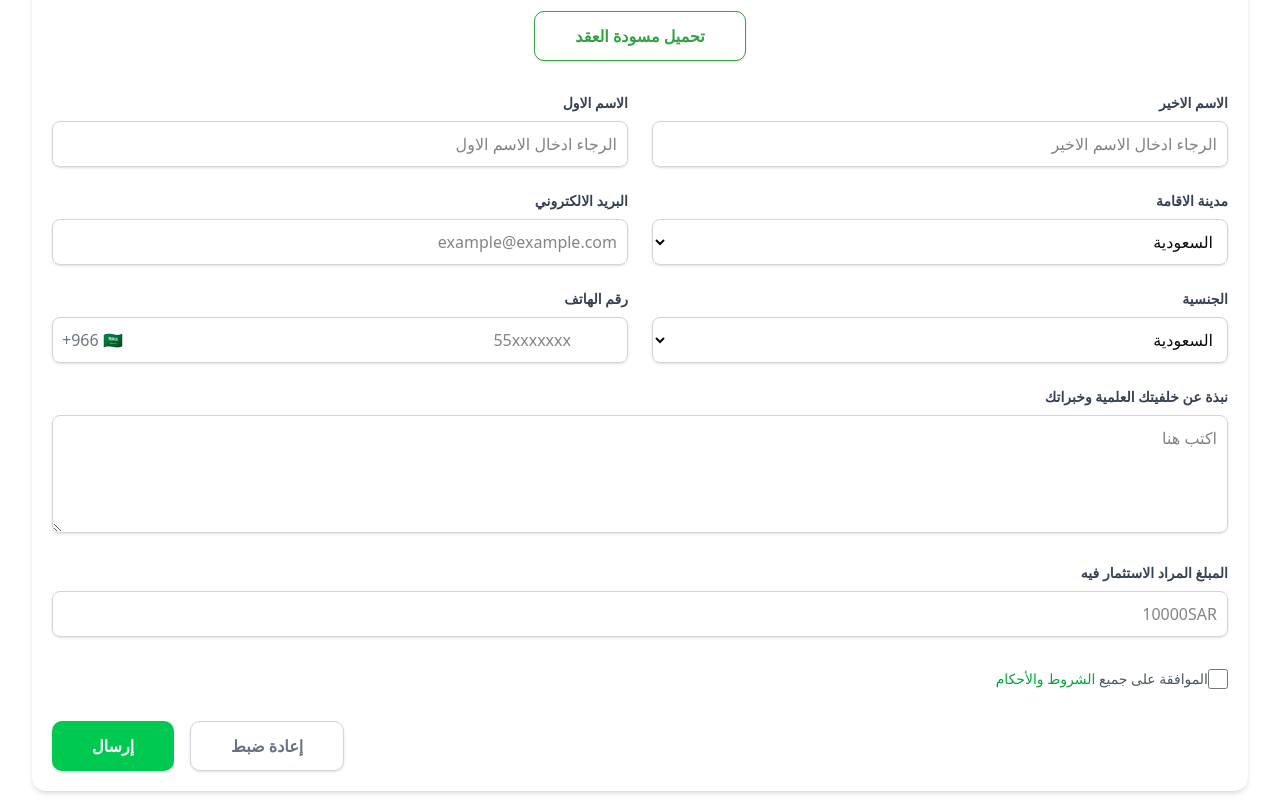
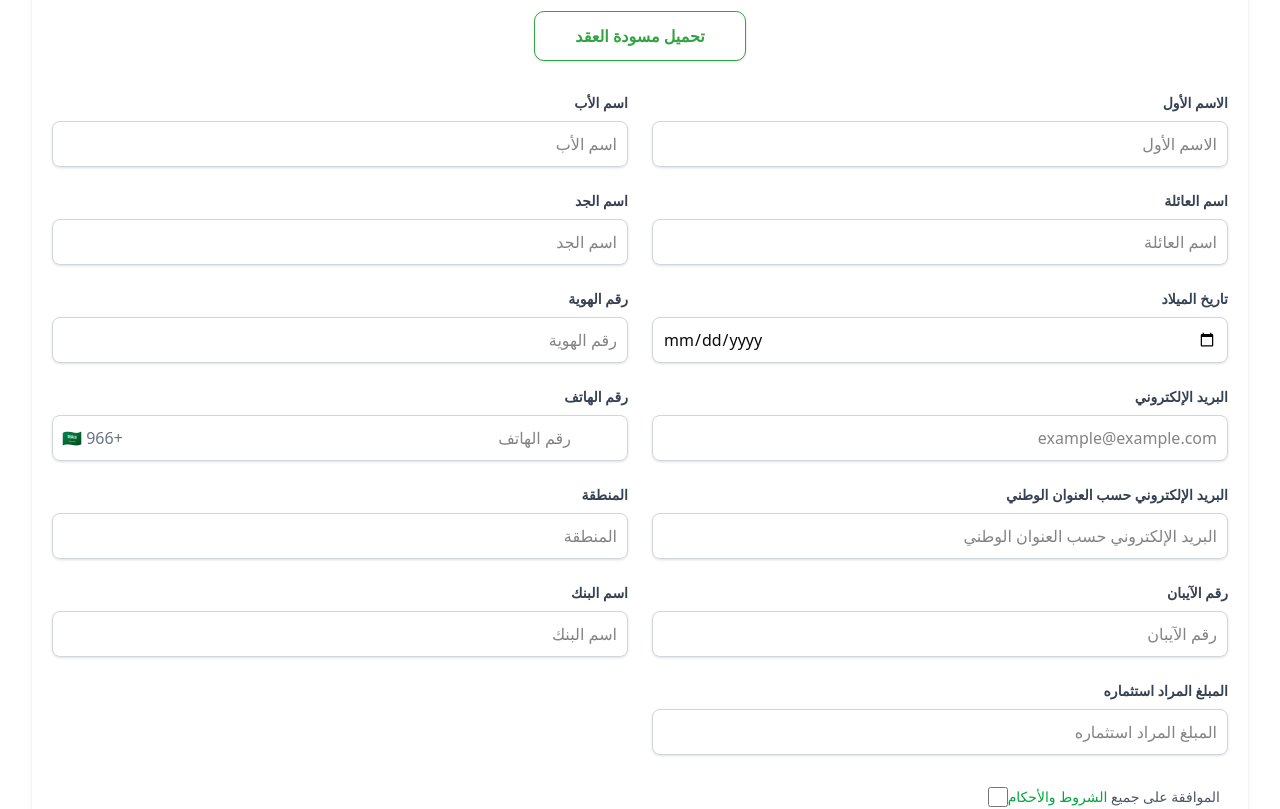
Before and after one commit to SaadoNasr202/firts, a Next.js app: page /invstore in a window 1280 px wide. Shown: the part 1140-1949 px from the top of the page. Built offline with nearby package versions, Linux system fonts and the light colour scheme.

Commit message:
contract

```diff
--- a/src/components/InvestoreRegister.tsx
+++ b/src/components/InvestoreRegister.tsx
@@ -1,29 +1,32 @@
+// src/components/InvestoreForm.tsx
 "use client";
 
 import React, { useState } from "react";
 
 export default function InvestoreForm() {
-	// حالة لتخزين بيانات النموذج (Form)
 	const [formData, setFormData] = useState({
 		firstName: "",
-		lastName: "",
+		fatherName: "",
+		family: "",
+		birthDate: "",
 		email: "",
+		nationalEmail: "",
+		iban: "",
+		grandfatherName: "",
+		idNumber: "",
+		phoneNumber: "",
 		city: "",
-		phoneNumber: "",
-		nationality: "",
+		bankName: "",
 		investmentAmount: "",
-		background: "",
 		agreed: false,
 	});
 
-	// دالة للتعامل مع تغييرات الحقول
 	const handleChange = (
 		e: React.ChangeEvent<
 			HTMLInputElement | HTMLSelectElement | HTMLTextAreaElement
 		>,
 	) => {
 		const { name } = e.target;
-		// استخدام حارس النوع للتحقق من نوع العنصر قبل الوصول إلى الخاصية
 		let value: string | boolean;
 
 		if (e.target instanceof HTMLInputElement && e.target.type === "checkbox") {
@@ -38,88 +41,139 @@ export default function InvestoreForm() {
 		}));
 	};
 
-	// دالة للتعامل مع إرسال النموذج (Form)
 	const handleSubmit = (e: React.FormEvent) => {
 		e.preventDefault();
 		console.log("Form Data Submitted:", formData);
-		// يمكنك إضافة منطق إرسال البيانات إلى الخادم هنا
-	};
-
-	// دالة لإعادة ضبط النموذج (Form)
-	const handleReset = () => {
-		setFormData({
-			firstName: "",
-			lastName: "",
-			email: "",
-			city: "",
-			phoneNumber: "",
-			nationality: "",
-			investmentAmount: "",
-			background: "",
-			agreed: false,
-		});
 	};
 
 	return (
 		<form
 			onSubmit={handleSubmit}
-			onReset={handleReset}
 			className="rtl mx-auto w-full space-y-6 text-right"
+			dir="rtl"
 		>
-			{/* عنوان النموذج الرئيسي */}
-
-			{/* حقول الإدخال في تخطيط من عمودين */}
-			{/* يتحول من عمود واحد على الشاشات الصغيرة إلى عمودين على الشاشات المتوسطة */}
+			{/* شبكة حقلين في كل صف */}
 			<div className="grid grid-cols-1 gap-6 md:grid-cols-2">
-				{/* الاسم الاول */}
+				{/* الصف الأول */}
 				<div className="space-y-2">
 					<label
 						htmlFor="firstName"
 						className="block text-sm font-semibold text-gray-700"
 					>
-						الاسم الاول
+						الاسم الأول
 					</label>
 					<input
 						type="text"
 						id="firstName"
 						name="firstName"
-						placeholder="الرجاء ادخال الاسم الاول"
+						placeholder="الاسم الأول"
 						value={formData.firstName}
 						onChange={handleChange}
 						className="w-full rounded-md border border-gray-300 p-2.5 shadow-sm focus:border-green-500 focus:ring-green-500"
-						dir="rtl" // تم إضافة هذه الخاصية
+						required
+					/>
+				</div>
+				<div className="space-y-2">
+					<label
+						htmlFor="fatherName"
+						className="block text-sm font-semibold text-gray-700"
+					>
+						اسم الأب
+					</label>
+					<input
+						type="text"
+						id="fatherName"
+						name="fatherName"
+						placeholder="اسم الأب"
+						value={formData.fatherName}
+						onChange={handleChange}
+						className="w-full rounded-md border border-gray-300 p-2.5 shadow-sm focus:border-green-500 focus:ring-green-500"
 						required
 					/>
 				</div>
 
-				{/* الاسم الاخير */}
+				{/* الصف الثاني */}
 				<div className="space-y-2">
 					<label
-						htmlFor="lastName"
+						htmlFor="family"
 						className="block text-sm font-semibold text-gray-700"
 					>
-						الاسم الاخير
+						اسم العائلة
 					</label>
 					<input
 						type="text"
-						id="lastName"
-						name="lastName"
-						placeholder="الرجاء ادخال الاسم الاخير"
-						value={formData.lastName}
+						id="family"
+						name="family"
+						placeholder="اسم العائلة"
+						value={formData.family}
 						onChange={handleChange}
 						className="w-full rounded-md border border-gray-300 p-2.5 shadow-sm focus:border-green-500 focus:ring-green-500"
-						dir="rtl" // تم إضافة هذه الخاصية
+						required
+					/>
+				</div>
+				<div className="space-y-2">
+					<label
+						htmlFor="grandfatherName"
+						className="block text-sm font-semibold text-gray-700"
+					>
+						اسم الجد
+					</label>
+					<input
+						type="text"
+						id="grandfatherName"
+						name="grandfatherName"
+						placeholder="اسم الجد"
+						value={formData.grandfatherName}
+						onChange={handleChange}
+						className="w-full rounded-md border border-gray-300 p-2.5 shadow-sm focus:border-green-500 focus:ring-green-500"
 						required
 					/>
 				</div>
 
-				{/* البريد الالكتروني */}
+				{/* الصف الثالث */}
+				<div className="space-y-2">
+					<label
+						htmlFor="birthDate"
+						className="block text-sm font-semibold text-gray-700"
+					>
+						تاريخ الميلاد
+					</label>
+					<input
+						type="date"
+						id="birthDate"
+						name="birthDate"
+						value={formData.birthDate}
+						onChange={handleChange}
+						className="w-full rounded-md border border-gray-300 p-2.5 shadow-sm focus:border-green-500 focus:ring-green-500"
+						required
+					/>
+				</div>
+				<div className="space-y-2">
+					<label
+						htmlFor="idNumber"
+						className="block text-sm font-semibold text-gray-700"
+					>
+						رقم الهوية
+					</label>
+					<input
+						type="text"
+						id="idNumber"
+						name="idNumber"
+						placeholder="رقم الهوية"
+						value={formData.idNumber}
+						onChange={handleChange}
+						className="w-full rounded-md border border-gray-300 p-2.5 shadow-sm focus:border-green-500 focus:ring-green-500"
+						required
+					/>
+				</div>
+
+				{/* الصف الرابع */}
 				<div className="space-y-2">
 					<label
 						htmlFor="email"
 						className="block text-sm font-semibold text-gray-700"
 					>
-						البريد الالكتروني
+						البريد الإلكتروني
 					</label>
 					<input
 						type="email"
@@ -129,34 +183,9 @@ export default function InvestoreForm() {
 						value={formData.email}
 						onChange={handleChange}
 						className="w-full rounded-md border border-gray-300 p-2.5 shadow-sm focus:border-green-500 focus:ring-green-500"
-						dir="rtl" // تم إضافة هذه الخاصية
 						required
 					/>
 				</div>
-
-				{/* مدينة الاقامة */}
-				<div className="space-y-2">
-					<label
-						htmlFor="city"
-						className="block text-sm font-semibold text-gray-700"
-					>
-						مدينة الاقامة
-					</label>
-					<select
-						id="city"
-						name="city"
-						value={formData.city}
-						onChange={handleChange}
-						className="w-full rounded-md border border-gray-300 p-2.5 shadow-sm focus:border-green-500 focus:ring-green-500"
-						dir="rtl" // تم إضافة هذه الخاصية
-						required
-					>
-						<option value="">السعودية</option>
-						{/* يمكنك إضافة المزيد من الخيارات هنا */}
-					</select>
-				</div>
-
-				{/* رقم الهاتف */}
 				<div className="space-y-2">
 					<label
 						htmlFor="phoneNumber"
@@ -169,12 +198,12 @@ export default function InvestoreForm() {
 							type="tel"
 							id="phoneNumber"
 							name="phoneNumber"
-							placeholder="55xxxxxxx"
+							placeholder="رقم الهاتف"
 							value={formData.phoneNumber}
 							onChange={handleChange}
-							className="w-full rounded-md border border-gray-300 p-2.5 pr-14 text-right shadow-sm focus:border-green-500 focus:ring-green-500"
-							dir="rtl" // تم إضافة هذه الخاصية
+							className="w-full rounded-md border border-gray-300 p-2.5 pr-14 shadow-sm focus:border-green-500 focus:ring-green-500"
 							required
+							dir="rtl"
 						/>
 						<span className="absolute top-1/2 left-2.5 -translate-y-1/2 text-gray-500">
 							+966 🇸🇦
@@ -182,73 +211,105 @@ export default function InvestoreForm() {
 					</div>
 				</div>
 
-				{/* الجنسية */}
+				{/* الصف الخامس */}
 				<div className="space-y-2">
 					<label
-						htmlFor="nationality"
+						htmlFor="nationalEmail"
 						className="block text-sm font-semibold text-gray-700"
 					>
-						الجنسية
+						البريد الإلكتروني حسب العنوان الوطني
 					</label>
-					<select
-						id="nationality"
-						name="nationality"
-						value={formData.nationality}
+					<input
+						type="email"
+						id="nationalEmail"
+						name="nationalEmail"
+						placeholder="البريد الإلكتروني حسب العنوان الوطني"
+						value={formData.nationalEmail}
 						onChange={handleChange}
 						className="w-full rounded-md border border-gray-300 p-2.5 shadow-sm focus:border-green-500 focus:ring-green-500"
-						dir="rtl" // تم إضافة هذه الخاصية
 						required
+					/>
+				</div>
+				<div className="space-y-2">
+					<label
+						htmlFor="city"
+						className="block text-sm font-semibold text-gray-700"
 					>
-						<option value="">السعودية</option>
-						{/* يمكنك إضافة المزيد من الخيارات هنا */}
-					</select>
+						المنطقة
+					</label>
+					<input
+						type="text"
+						id="city"
+						name="city"
+						placeholder="المنطقة"
+						value={formData.city}
+						onChange={handleChange}
+						className="w-full rounded-md border border-gray-300 p-2.5 shadow-sm focus:border-green-500 focus:ring-green-500"
+						required
+					/>
 				</div>
 
-				{/* نبذة عن خلفيتك العلمية وخبراتك (حقل نصي كبير) */}
-				<div className="space-y-2 md:col-span-2">
+				{/* الصف السادس */}
+				<div className="space-y-2">
 					<label
-						htmlFor="background"
+						htmlFor="iban"
 						className="block text-sm font-semibold text-gray-700"
 					>
-						نبذة عن خلفيتك العلمية وخبراتك
+						رقم الآيبان
 					</label>
-					<textarea
-						id="background"
-						name="background"
-						rows={4}
-						placeholder="اكتب هنا"
-						value={formData.background}
+					<input
+						type="text"
+						id="iban"
+						name="iban"
+						placeholder="رقم الآيبان"
+						value={formData.iban}
 						onChange={handleChange}
 						className="w-full rounded-md border border-gray-300 p-2.5 shadow-sm focus:border-green-500 focus:ring-green-500"
-						dir="rtl" // تم إضافة هذه الخاصية
 						required
-					></textarea>
+					/>
+				</div>
+				<div className="space-y-2">
+					<label
+						htmlFor="bankName"
+						className="block text-sm font-semibold text-gray-700"
+					>
+						اسم البنك
+					</label>
+					<input
+						type="text"
+						id="bankName"
+						name="bankName"
+						placeholder="اسم البنك"
+						value={formData.bankName}
+						onChange={handleChange}
+						className="w-full rounded-md border border-gray-300 p-2.5 shadow-sm focus:border-green-500 focus:ring-green-500"
+						required
+					/>
 				</div>
 
-				{/* المبلغ المراد الاستثمار فيه */}
-				<div className="space-y-2 md:col-span-2">
+				{/* الصف السابع */}
+				<div className="space-y-2">
 					<label
 						htmlFor="investmentAmount"
 						className="block text-sm font-semibold text-gray-700"
 					>
-						المبلغ المراد الاستثمار فيه
+						المبلغ المراد استثماره
 					</label>
 					<input
-						type="text"
+						type="number"
 						id="investmentAmount"
 						name="investmentAmount"
-						placeholder="10000SAR"
+						placeholder="المبلغ المراد استثماره"
 						value={formData.investmentAmount}
 						onChange={handleChange}
 						className="w-full rounded-md border border-gray-300 p-2.5 shadow-sm focus:border-green-500 focus:ring-green-500"
-						dir="rtl" // تم إضافة هذه الخاصية
 						required
 					/>
 				</div>
 			</div>
 
-			{/* قسم المعلومات الإضافية والموافقة */}
-			<div className="mt-8 flex items-center justify-end space-x-2 space-x-reverse">
+			{/* الموافقة */}
+			<div className="mt-8 flex items-center justify-start space-x-2 space-x-reverse">
 				<label htmlFor="agreed" className="text-sm text-gray-600">
 					الموافقة على جميع{" "}
 					<a href="/CondtionAterms" className="font-medium text-green-600 hover:underline">
@@ -266,20 +327,14 @@ export default function InvestoreForm() {
 				/>
 			</div>
 
-			{/* الأزرار تتحول من مكدسة إلى صف على الشاشات الصغيرة */}
-			<div className="mt-8 flex flex-col justify-start gap-4 sm:flex-row">
+			{/* زر الإرسال */}
+			<div className="mt-8 flex justify-center">
 				<button
 					type="submit"
-					className="w-full rounded-lg bg-green-500 px-10 py-3 font-semibold text-white shadow-sm transition-colors duration-300 hover:bg-green-600 focus:ring-2 focus:ring-green-400 focus:outline-none sm:w-auto"
+					className="w-full max-w-sm rounded-lg bg-white px-10 py-3 font-semibold text-[#31A342] shadow-sm transition-colors duration-300 hover:bg-gray-50 focus:ring-2 focus:ring-green-400 focus:outline-none sm:w-auto"
+					style={{ border: "2px solid #31A342" }}
 				>
-					إرسال
-				</button>
-				<button
-					type="button"
-					onClick={handleReset}
-					className="w-full rounded-lg border border-gray-300 bg-white px-10 py-3 font-semibold text-gray-500 shadow-sm transition-colors duration-300 hover:bg-gray-50 focus:ring-2 focus:ring-gray-400 focus:outline-none sm:w-auto"
-				>
-					إعادة ضبط
+					عرض مسودة العقد
 				</button>
 			</div>
 		</form>
```
